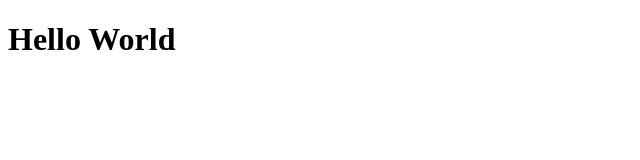
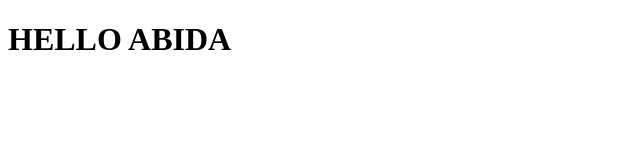
Before and after one commit to abida-477/test-repo, a plain HTML site: page index.html in a window 1280 px wide. Shown: the whole page, without its empty margins (0-640 px from the left). Drawn offline with Linux system fonts and the light colour scheme.

Commit message:
EDIT chang heading

```diff
--- a/index.html
+++ b/index.html
@@ -6,6 +6,6 @@
 </head>
 
 <body>
-<h1> Hello World</h1>
+<h1> HELLO ABIDA</h1>
 </body>
 </html>
```
